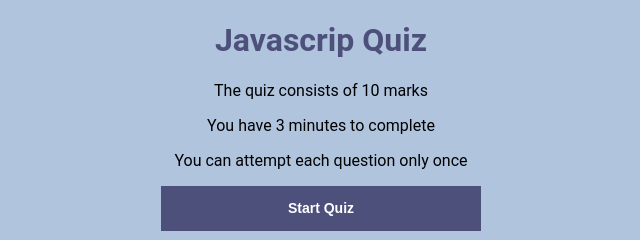
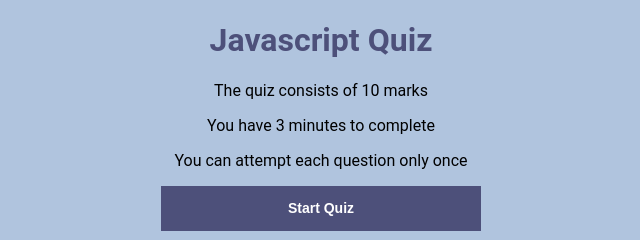
Before and after one commit to hamzailyas237/Quiz-App, a plain HTML site: page index.html in a window 1280 px wide. Shown: the full height of the page, 319-959 px from the left. Drawn offline with Linux system fonts and the light colour scheme.

Commit message:
heading updated

```diff
--- a/index.html
+++ b/index.html
@@ -11,7 +11,7 @@
 
 <body>
     <div id="beforeStart">
-        <h1>Javascrip Quiz</h1>
+        <h1>Javascript Quiz</h1>
         <p>The quiz consists of 10 marks</p>
         <p>You have 3 minutes to complete</p>
         <p>You can attempt each question only once</p>
```
